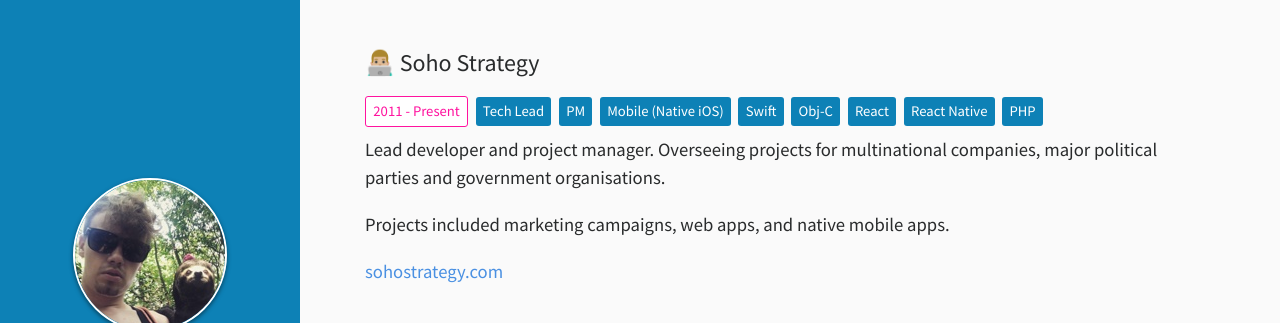
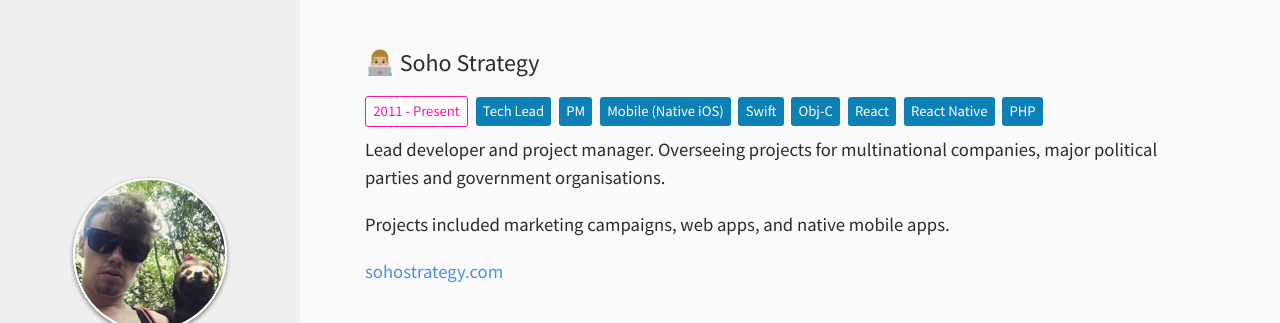
Before and after one commit to byromxyz/byrom.org, a plain HTML site: page index.html in a window 1280 px wide. Shown: the top 323 px of the page. Drawn offline with nearby package versions, Linux system fonts and the light colour scheme; a script that the page names is missing.

Commit message:
Update style.css

```diff
--- a/style.css
+++ b/style.css
@@ -25,8 +25,8 @@ a:hover {
 #cover {
   width: 100%;
   max-width: 300px;
-  background: #0D81B6;
-  color: #FFF;
+  background: #EFEFEF;
+  color: #333;
   text-align: center;
   display: flex;
   flex-direction: column;
@@ -34,7 +34,7 @@ a:hover {
 }
 
 #hero {
-  text-shadow: 0 2px 4px rgba(0, 0, 0, 0.5);
+
 }
 
 #profile {
```
